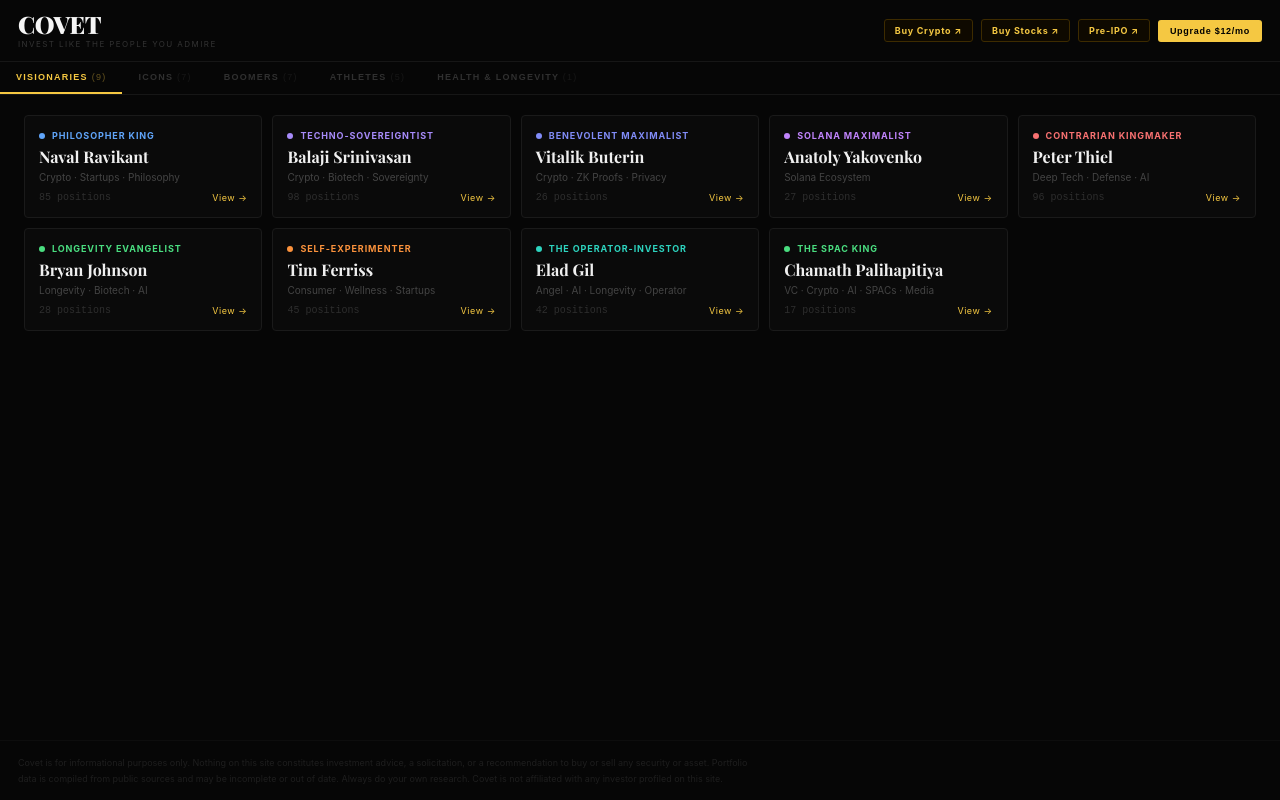
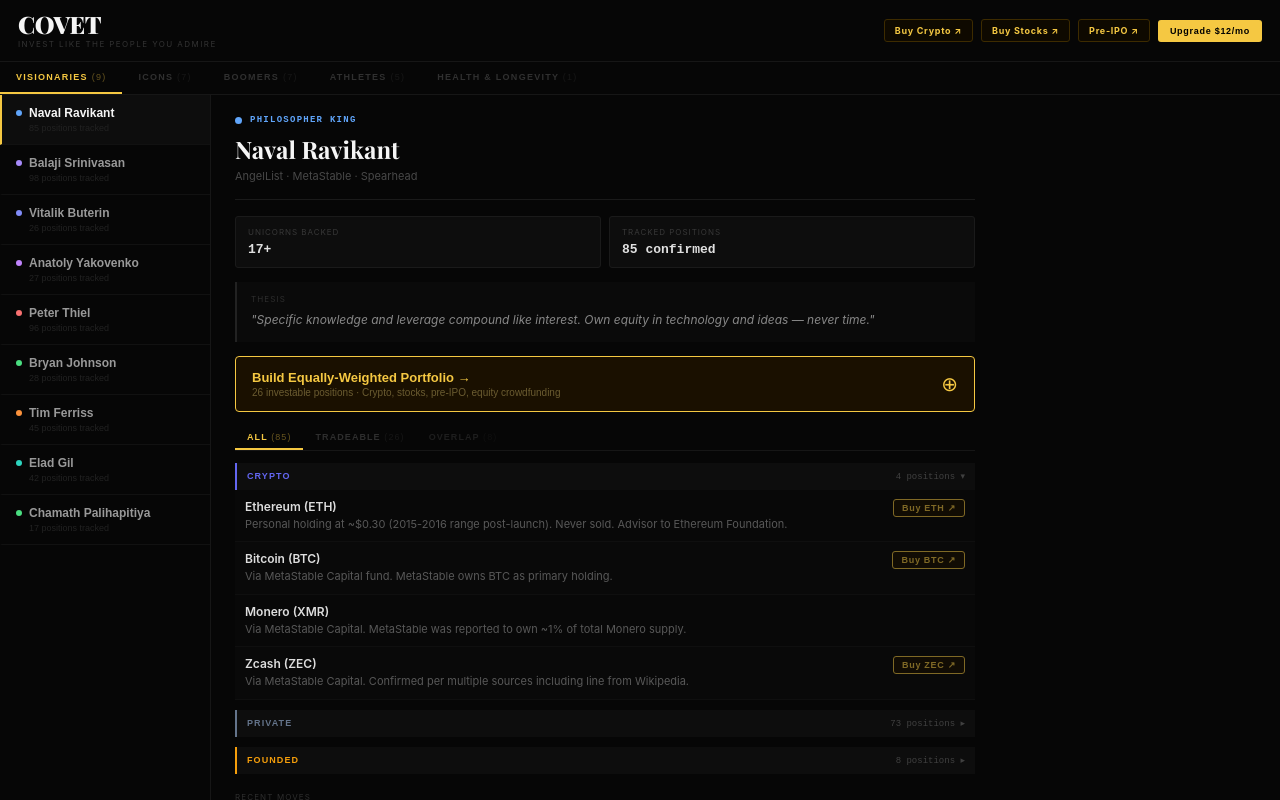
Before and after one commit to zalipkins/covet, a React (Create React App) app: page / in a window 1280 px wide. Shown: the top 800 px of the page. Built offline with nearby package versions, Linux system fonts and the light colour scheme.

Commit message:
Update App.jsx

```diff
--- a/src/App.jsx
+++ b/src/App.jsx
@@ -2273,14 +2273,33 @@
   const catLabels = { crypto: "Crypto", stock: "Stocks", preipo: "Pre-IPO", republic: "Equity" };
   const catColors = { crypto: "#6366f1", stock: "#3b82f6", preipo: "#f59e0b", republic: "#10b981" };
 
-  const tabStyle = (active) => ({
+  // Compute overlap for this investor's positions
+  const overlapData = (() => {
+    const counts = {};
+    ALL_FLAT.forEach(inv => {
+      if (inv.id === investor.id) return;
+      inv.portfolio.forEach(p => {
+        const key = p.name.toLowerCase().trim();
+        if (!counts[key]) counts[key] = { name: p.name, investors: [], btn: p.btn };
+        if (!counts[key].investors.includes(inv.name)) counts[key].investors.push(inv.name);
+      });
+    });
+    // Only show positions this investor actually holds
+    return investor.portfolio
+      .map(p => counts[p.name.toLowerCase().trim()])
+      .filter(c => c && c.investors.length >= 1)
+      .sort((a, b) => b.investors.length - a.investors.length)
+      .slice(0, 8);
+  })();
+
+  const tabStyle = (active, locked) => ({
     fontSize: 9, fontWeight: 700, letterSpacing: "0.12em", textTransform: "uppercase",
     padding: "6px 12px", background: "none", border: "none",
     borderBottom: active ? "2px solid #f5c842" : "2px solid transparent",
-    color: active ? "#f5c842" : "#2e2e2e", cursor: "pointer",
+    color: active ? "#f5c842" : locked ? "#1e1e1e" : "#2e2e2e",
+    cursor: "pointer",
   });
 
-  // Reordered for "all" tab — actionable first
   const allCatOrder = ["Crypto", "Public", "Private", "Founded", "Philanthropy"];
 
   return (
@@ -2292,6 +2311,9 @@
         </button>
         <button style={tabStyle(tab === "tradeable")} onClick={() => setTab("tradeable")}>
           Tradeable <span style={{ opacity: 0.4, fontWeight: 400 }}>({tradeable.length})</span>
+        </button>
+        <button style={tabStyle(tab === "overlap", !isPaid)} onClick={() => isPaid ? setTab("overlap") : onUpgrade()}>
+          Overlap <span style={{ opacity: 0.4, fontWeight: 400 }}>({overlapData.length})</span>
         </button>
       </div>
 
@@ -2333,10 +2355,37 @@
               );
             })
           )}
-          {!isPaid && tradeable.length > 0 && (
-            <div onClick={onUpgrade} style={{ marginTop: 4, padding: "10px 12px", background: "#0a0800", border: "1px solid #2a1500", borderRadius: 3, cursor: "pointer", display: "flex", alignItems: "center", justifyContent: "space-between" }}>
-              <span style={{ fontSize: 10, color: "#4a3800" }}>Upgrade to unlock buy & trade links</span>
-              <span style={{ fontSize: 9, color: "#f5c842", fontWeight: 700 }}>Pro →</span>
+        </div>
+      )}
+
+      {tab === "overlap" && isPaid && (
+        <div>
+          {overlapData.length === 0 ? (
+            <div style={{ fontSize: 12, color: "#333", padding: "20px 0" }}>No overlapping positions found.</div>
+          ) : (
+            <div>
+              <div style={{ fontSize: 10, color: "#2a2a2a", marginBottom: 14, lineHeight: 1.6 }}>
+                Other tracked investors who hold the same positions as {investor.name.split(" ")[0]}.
+              </div>
+              {overlapData.map((item, i) => (
+                <div key={i} style={{
+                  display: "flex", alignItems: "flex-start", justifyContent: "space-between",
+                  padding: "10px 0", borderBottom: "1px solid #0d0d0d", gap: 12,
+                }}>
+                  <div style={{ flex: 1, minWidth: 0 }}>
+                    <div style={{ fontSize: 12, fontWeight: 600, color: "#ccc", marginBottom: 4 }}>{item.name}</div>
+                    <div style={{ display: "flex", gap: 4, flexWrap: "wrap" }}>
+                      {item.investors.slice(0, 4).map((inv, j) => (
+                        <span key={j} style={{ fontSize: 8, color: "#f5c842", background: "#1a1000", border: "1px solid #2a1500", borderRadius: 2, padding: "1px 5px", fontFamily: "monospace" }}>
+                          {inv.split(" ")[0]}
+                        </span>
+                      ))}
+                      {item.investors.length > 4 && <span style={{ fontSize: 8, color: "#333", fontFamily: "monospace" }}>+{item.investors.length - 4}</span>}
+                    </div>
+                  </div>
+                  <InvestBtn btn={item.btn} small isPaid={isPaid} onUpgrade={onUpgrade} />
+                </div>
+              ))}
             </div>
           )}
         </div>
@@ -2762,10 +2811,12 @@
 }
 
 // ─────────────────────────────────────────────────────────────────────────────
-// HOMEPAGE — directory of all investors
+// HOMEPAGE — sidebar + detail panel layout
 // ─────────────────────────────────────────────────────────────────────────────
 function HomePage({ navigate, isPaid, onUpgrade }) {
   const [activeTab, setActiveTab] = useState("visionaries");
+  const [selectedId, setSelectedId] = useState("naval");
+  const [mobileShowDetail, setMobileShowDetail] = useState(false);
   const [isMobile, setIsMobile] = useState(typeof window !== "undefined" ? window.innerWidth < 680 : false);
 
   useSEO({
@@ -2779,6 +2830,16 @@
     window.addEventListener("resize", onResize);
     return () => window.removeEventListener("resize", onResize);
   }, []);
+
+  const investors = ALL[activeTab];
+  const selected = investors.find(i => i.id === selectedId) || investors[0];
+
+  const handleTabChange = (tab) => {
+    setActiveTab(tab);
+    setSelectedId(ALL[tab][0].id);
+    setMobileShowDetail(false);
+  };
+  const handleSelect = (id) => { setSelectedId(id); setMobileShowDetail(true); };
 
   const TABS = [
     { key: "visionaries", label: "Visionaries", count: 9 },
@@ -2793,7 +2854,7 @@
       {/* Tabs */}
       <div style={{ borderBottom: "1px solid #161616", display: "flex", flexShrink: 0, overflowX: "auto", WebkitOverflowScrolling: "touch", scrollbarWidth: "none" }}>
         {TABS.map(t => (
-          <button key={t.key} onClick={() => setActiveTab(t.key)} style={{
+          <button key={t.key} onClick={() => handleTabChange(t.key)} style={{
             padding: "10px 16px", fontSize: 9, fontWeight: 700, letterSpacing: "0.14em", textTransform: "uppercase",
             color: activeTab === t.key ? "#f5c842" : "#303030",
             background: "none", border: "none",
@@ -2805,34 +2866,42 @@
         ))}
       </div>
 
-      {/* Investor grid */}
-      <div style={{ flex: 1, overflowY: "auto", padding: isMobile ? "12px" : "20px 24px" }}>
-        <div style={{ display: "grid", gridTemplateColumns: isMobile ? "1fr 1fr" : "repeat(auto-fill, minmax(200px, 1fr))", gap: 10 }}>
-          {ALL[activeTab].map(inv => (
-            <div
-              key={inv.id}
-              onClick={() => navigate(`/investor/${SLUG_MAP[inv.id]}`)}
-              style={{
-                background: "#0a0a0a", border: "1px solid #1a1a1a", borderRadius: 4,
-                padding: "14px 14px", cursor: "pointer",
-                transition: "border-color 0.15s",
-              }}
-              onMouseEnter={e => e.currentTarget.style.borderColor = "#f5c842"}
-              onMouseLeave={e => e.currentTarget.style.borderColor = "#1a1a1a"}
-            >
-              <div style={{ display: "flex", alignItems: "center", gap: 7, marginBottom: 6 }}>
-                <div style={{ width: 6, height: 6, borderRadius: "50%", background: DOT[inv.tagColor], flexShrink: 0 }} />
-                <span style={{ fontSize: 9, color: DOT[inv.tagColor], fontWeight: 700, letterSpacing: "0.1em", textTransform: "uppercase" }}>{inv.tag}</span>
-              </div>
-              <div style={{ fontFamily: "'Playfair Display',Georgia,serif", fontSize: 16, fontWeight: 700, color: "#f0f0f0", marginBottom: 4, lineHeight: 1.2 }}>{inv.name}</div>
-              <div style={{ fontSize: 10, color: "#444", marginBottom: 8, lineHeight: 1.4 }}>{inv.category}</div>
-              <div style={{ display: "flex", justifyContent: "space-between", alignItems: "center" }}>
-                <span style={{ fontSize: 10, color: "#2e2e2e", fontFamily: "monospace" }}>{inv.portfolio.length} positions</span>
-                <span style={{ fontSize: 9, color: "#f5c842", letterSpacing: "0.06em" }}>View →</span>
-              </div>
-            </div>
-          ))}
-        </div>
+      {/* Sidebar + Detail */}
+      <div style={{ display: "flex", flex: 1, overflow: "hidden", minHeight: 0 }}>
+        {/* Sidebar */}
+        {(!isMobile || !mobileShowDetail) && (
+          <div style={{ width: isMobile ? "100%" : 210, borderRight: isMobile ? "none" : "1px solid #161616", overflowY: "auto", flexShrink: 0 }}>
+            {investors.map(inv => (
+              <button key={inv.id} onClick={() => handleSelect(inv.id)} style={{
+                width: "100%", textAlign: "left", padding: "11px 14px",
+                background: !isMobile && selectedId === inv.id ? "#0d0d0d" : "transparent",
+                borderLeft: !isMobile && selectedId === inv.id ? "2px solid #f5c842" : !isMobile ? "2px solid transparent" : "none",
+                borderRight: "none", borderTop: "none", borderBottom: "1px solid #111",
+                cursor: "pointer",
+              }}>
+                <div style={{ display: "flex", alignItems: "center", gap: 7, marginBottom: 3 }}>
+                  <div style={{ width: 6, height: 6, borderRadius: "50%", background: DOT[inv.tagColor], flexShrink: 0 }} />
+                  <span style={{ fontSize: 12, fontWeight: 600, color: !isMobile && selectedId === inv.id ? "#f5f5f5" : "#999" }}>{inv.name}</span>
+                </div>
+                <div style={{ fontSize: 9, color: "#222", marginLeft: 13, marginTop: 2 }}>{inv.portfolio.length} positions tracked</div>
+              </button>
+            ))}
+          </div>
+        )}
+
+        {/* Detail panel */}
+        {(!isMobile || mobileShowDetail) && (
+          <div style={{ flex: 1, overflowY: "auto", padding: isMobile ? "14px" : "20px 24px", minWidth: 0 }}>
+            {isMobile && mobileShowDetail && (
+              <button onClick={() => setMobileShowDetail(false)} style={{ background: "none", border: "none", color: "#444", fontSize: 10, cursor: "pointer", padding: "0 0 12px 0", letterSpacing: "0.06em", textTransform: "uppercase" }}>
+                ← Back
+              </button>
+            )}
+            <DetailPanel investor={selected} isPaid={isPaid} onUpgrade={onUpgrade} />
+            {isPaid && <SignalOverlapFeed />}
+            <NewsletterEmbed />
+          </div>
+        )}
       </div>
     </div>
   );
@@ -2944,9 +3013,9 @@
       ) : (
         <HomePage navigate={navigate} isPaid={isPaid} onUpgrade={handleUpgrade} />
       )}
-      <div style={{ borderTop: "1px solid #0d0d0d", padding: "14px 18px", marginTop: "auto" }}>
-        <p style={{ fontSize: 9, color: "#1e1e1e", lineHeight: 1.7, margin: 0, maxWidth: 740 }}>
-          Covet is for informational purposes only. Nothing on this site constitutes investment advice, a solicitation, or a recommendation to buy or sell any security or asset. Portfolio data is compiled from public sources and may be incomplete or out of date. Always do your own research. Covet is not affiliated with any investor profiled on this site.
+      <div style={{ borderTop: "1px solid #1a1a1a", padding: "14px 18px", marginTop: "auto" }}>
+        <p style={{ fontSize: 10, color: "#444", lineHeight: 1.7, margin: 0, maxWidth: 740 }}>
+          <span style={{ color: "#666", fontWeight: 600 }}>Disclaimer:</span> Covet is for informational purposes only. Nothing on this site constitutes investment advice, a solicitation, or a recommendation to buy or sell any security or asset. Portfolio data is compiled from public sources and may be incomplete or out of date. Always do your own research. Covet is not affiliated with any investor profiled on this site.
         </p>
       </div>
     </div>
```
